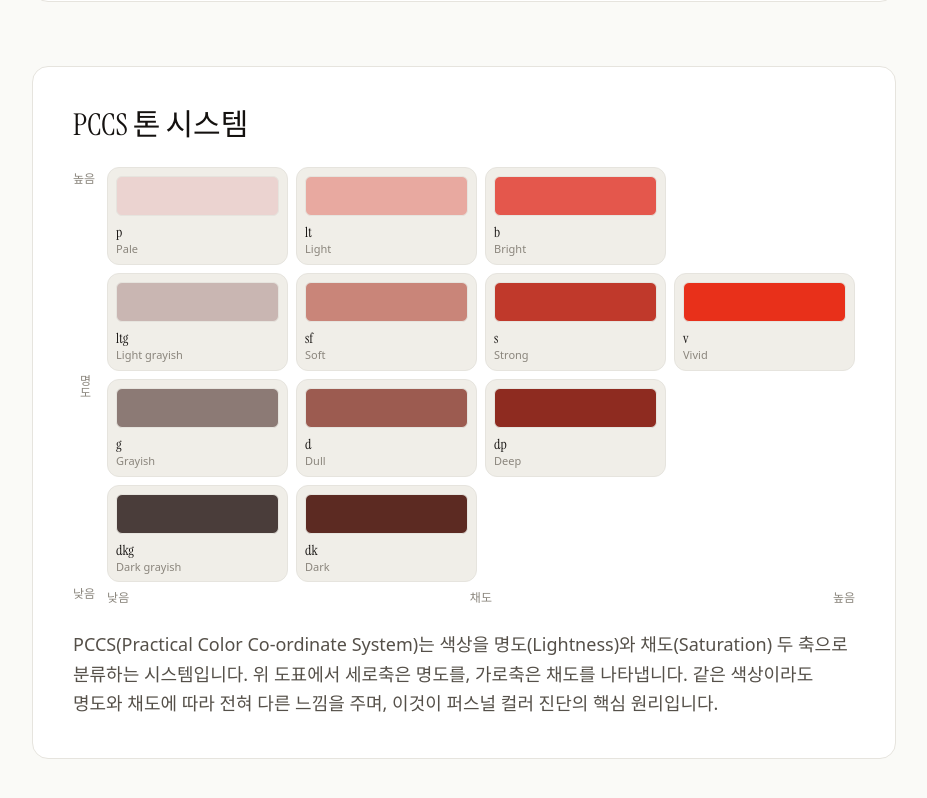
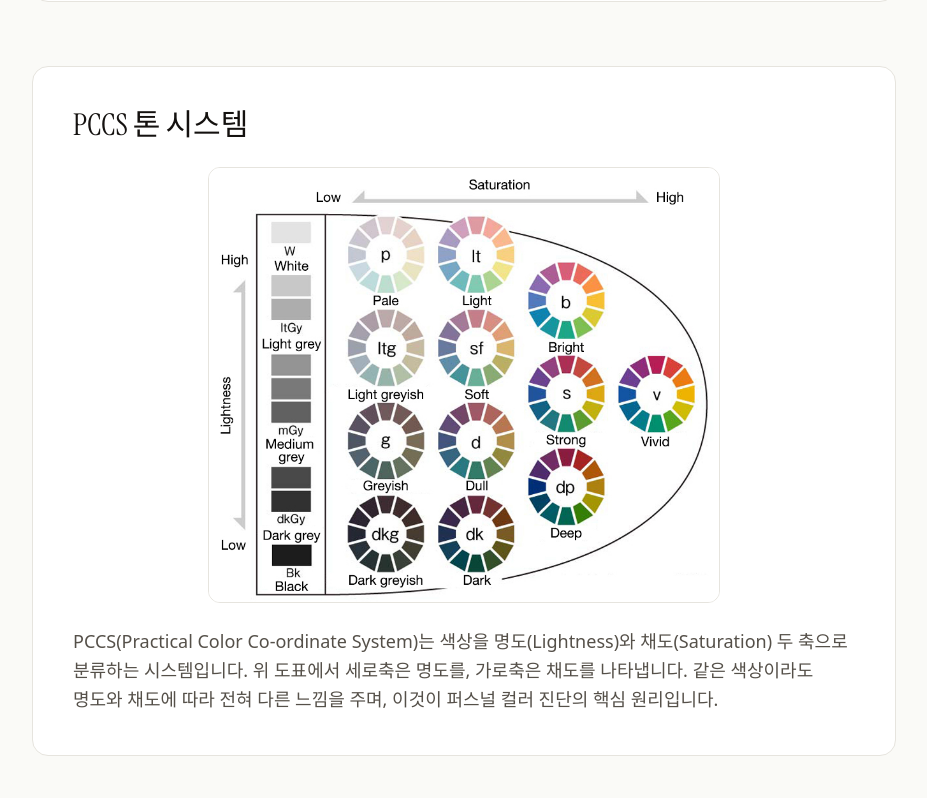
Before and after one commit to sadie100/personal-color-test, a React (Vite) app: page /about in a window 1280 px wide. Shown: the part 582-1380 px from the top of the page, without its empty margins (176-1103 px from the left). Built offline with nearby package versions, Linux system fonts and the light colour scheme; a web font is replaced by a local one.

Commit message:
feat: PCCS 톤 맵 되돌림

```diff
--- a/src/components/PccsToneMap.tsx
+++ /dev/null
@@ -1,77 +0,0 @@
-import { translations } from "../i18n/translations";
-import type { Lang } from "../types";
-
-interface PccsToneMapProps {
-  lang: Lang;
-}
-
-interface PccsTone {
-  abbr: string;
-  name: string;
-  /** 채도 버킷 1(낮음)~4(높음) */
-  col: number;
-  /** 명도 버킷 1(높음)~4(낮음) */
-  row: number;
-  hex: string;
-}
-
-// PCCS 12톤 — 채도×명도 좌표 + 대표색(단일 휴 라더, illustrative).
-// PCCS 톤은 본래 휴 독립이나, 여기서는 톤 진행을 한눈에 보이도록 단일 레드 휴로 표현한다.
-const pccsTones: ReadonlyArray<PccsTone> = [
-  { abbr: "p", name: "Pale", col: 1, row: 1, hex: "#EBD3D0" },
-  { abbr: "lt", name: "Light", col: 2, row: 1, hex: "#E8A9A0" },
-  { abbr: "b", name: "Bright", col: 3, row: 1, hex: "#E4574C" },
-  { abbr: "ltg", name: "Light grayish", col: 1, row: 2, hex: "#C9B6B2" },
-  { abbr: "sf", name: "Soft", col: 2, row: 2, hex: "#C98579" },
-  { abbr: "s", name: "Strong", col: 3, row: 2, hex: "#C0392B" },
-  { abbr: "v", name: "Vivid", col: 4, row: 2, hex: "#E8301A" },
-  { abbr: "g", name: "Grayish", col: 1, row: 3, hex: "#8C7A75" },
-  { abbr: "d", name: "Dull", col: 2, row: 3, hex: "#9C5B50" },
-  { abbr: "dp", name: "Deep", col: 3, row: 3, hex: "#8E2B20" },
-  { abbr: "dkg", name: "Dark grayish", col: 1, row: 4, hex: "#4A3D3A" },
-  { abbr: "dk", name: "Dark", col: 2, row: 4, hex: "#5C2A22" },
-];
-
-export const PccsToneMap = ({ lang }: PccsToneMapProps) => {
-  const t = translations[lang].about.pccs;
-
-  return (
-    <div>
-      <div className="flex gap-3">
-        <div
-          className="flex flex-col items-center justify-between py-1 text-xs text-ink-3"
-          aria-hidden
-        >
-          <span>{t.high}</span>
-          <span className="tracking-wide [writing-mode:vertical-rl]">{t.axisLightness}</span>
-          <span>{t.low}</span>
-        </div>
-
-        <div className="flex-1">
-          <div className="grid grid-cols-4 grid-rows-4 gap-2">
-            {pccsTones.map((tone) => (
-              <div
-                key={tone.abbr}
-                className="flex flex-col rounded-xl border border-hairline bg-fill p-2"
-                style={{ gridColumn: tone.col, gridRow: tone.row }}
-              >
-                <span
-                  className="h-10 w-full rounded-md border border-hairline"
-                  style={{ backgroundColor: tone.hex }}
-                />
-                <span className="mt-1.5 font-display text-sm text-ink">{tone.abbr}</span>
-                <span className="text-[11px] leading-tight text-ink-3">{tone.name}</span>
-              </div>
-            ))}
-          </div>
-
-          <div className="mt-2 flex items-center justify-between text-xs text-ink-3" aria-hidden>
-            <span>{t.low}</span>
-            <span className="tracking-wide">{t.axisSaturation}</span>
-            <span>{t.high}</span>
-          </div>
-        </div>
-      </div>
-    </div>
-  );
-};
--- a/src/i18n/translations.ts
+++ b/src/i18n/translations.ts
@@ -167,10 +167,7 @@ const ko: TranslationSchema = {
     pccs: {
       title: "PCCS 톤 시스템",
       desc: "PCCS(Practical Color Co-ordinate System)는 색상을 명도(Lightness)와 채도(Saturation) 두 축으로 분류하는 시스템입니다. 위 도표에서 세로축은 명도를, 가로축은 채도를 나타냅니다. 같은 색상이라도 명도와 채도에 따라 전혀 다른 느낌을 주며, 이것이 퍼스널 컬러 진단의 핵심 원리입니다.",
-      axisSaturation: "채도",
-      axisLightness: "명도",
-      low: "낮음",
-      high: "높음",
+      imageAlt: "PCCS 톤 분류 도표 - 명도와 채도에 따른 색상 분류",
     },
     seasons: {
       title: "4계절 컬러 시스템",
@@ -561,10 +558,7 @@ const en: TranslationSchema = {
     pccs: {
       title: "PCCS Tone System",
       desc: "PCCS (Practical Color Co-ordinate System) classifies colors along two axes: Lightness and Saturation. In the chart above, the vertical axis represents lightness and the horizontal axis represents saturation. The same hue can feel completely different depending on its lightness and saturation — this is the core principle behind personal color analysis.",
-      axisSaturation: "Saturation",
-      axisLightness: "Lightness",
-      low: "Low",
-      high: "High",
+      imageAlt: "PCCS Tone Classification Chart — colors organized by lightness and saturation",
     },
     seasons: {
       title: "The 4 Season Color System",
--- a/src/pages/About.tsx
+++ b/src/pages/About.tsx
@@ -1,4 +1,4 @@
-import { PccsToneMap } from "../components/PccsToneMap";
+import pccsImage from "../assets/pccs_tone_map.jpg";
 import { colorData } from "../data/colorData";
 import { translations } from "../i18n/translations";
 import type { AboutSeasonSlug, AboutToneSlug, Lang, PersonalColorType } from "../types";
@@ -59,8 +59,12 @@ export const About = ({ lang, onStart }: AboutProps) => {
           <h2 className="mb-6 font-display text-2xl text-ink md:text-3xl">
             {t.about.pccs.title}
           </h2>
-          <div className="mb-6">
-            <PccsToneMap lang={lang} />
+          <div className="mb-6 flex justify-center">
+            <img
+              src={pccsImage}
+              alt={t.about.pccs.imageAlt}
+              className="max-w-full rounded-xl border border-hairline md:max-w-lg"
+            />
           </div>
           <p className="text-base leading-relaxed break-keep text-ink-2 md:text-lg">
             {t.about.pccs.desc}
--- a/src/types.ts
+++ b/src/types.ts
@@ -262,10 +262,7 @@ export interface AboutSectionCopy {
 }
 
 export interface AboutPccsCopy extends AboutSectionCopy {
-  axisSaturation: string;
-  axisLightness: string;
-  low: string;
-  high: string;
+  imageAlt: string;
 }
 
 export interface AboutSeasonsCopy {
```
